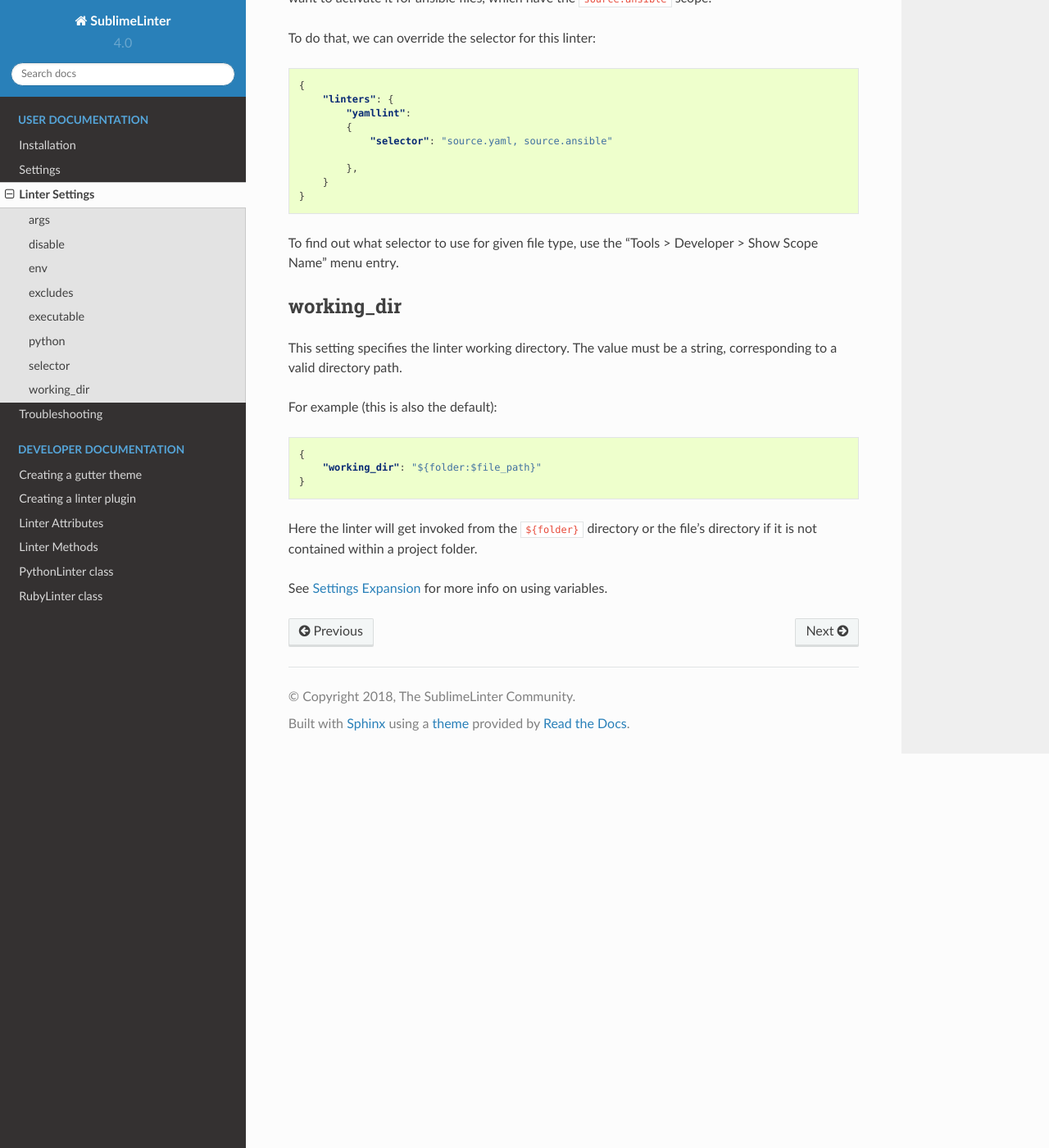
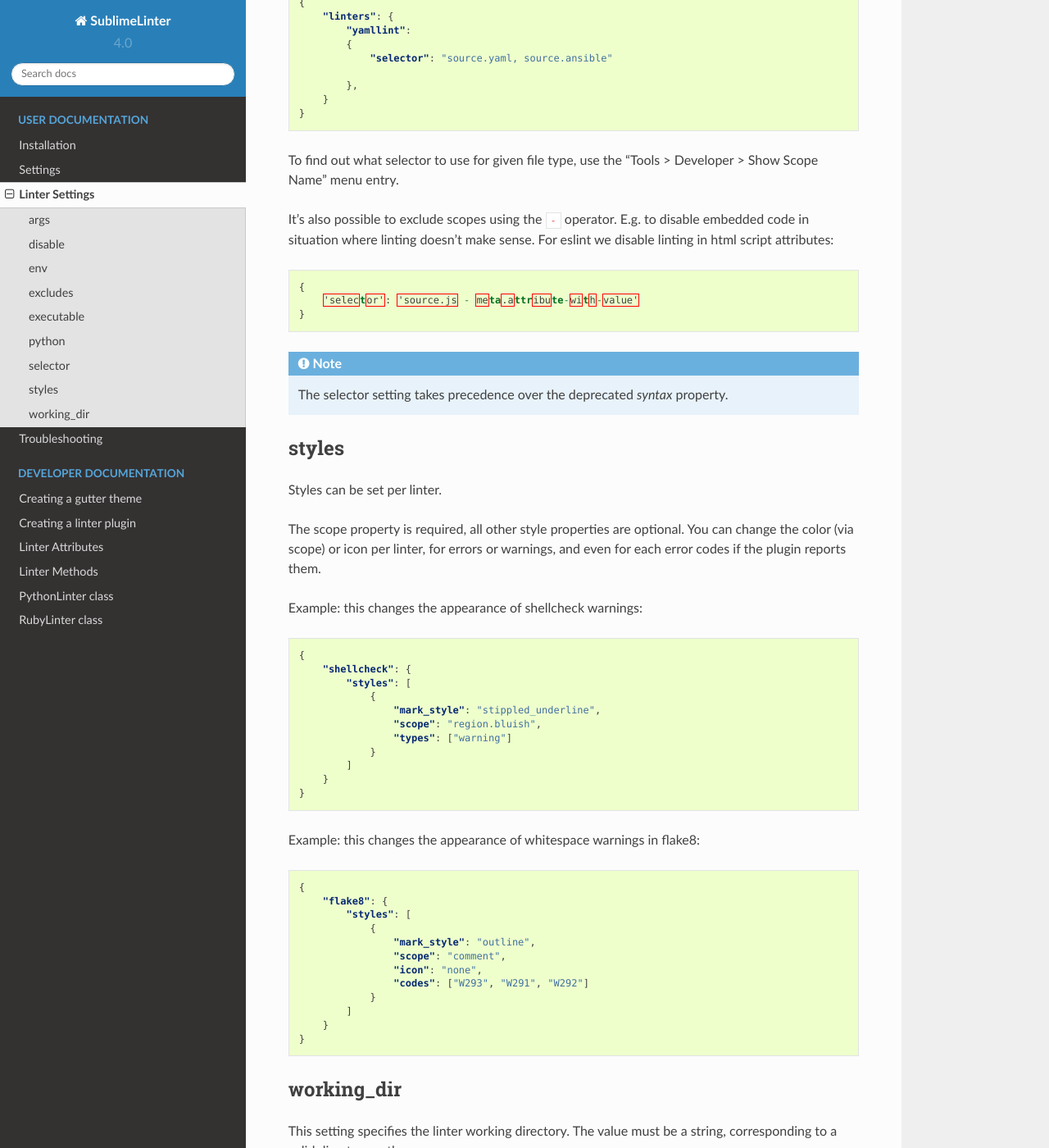
Before and after one commit to SublimeLinter/SublimeLinter, a Sphinx documentation site: the page built from docs/linter_settings.rst, in a window 1280 px wide and 1400 px high, scrolled down 2104 px. Shown: the whole window at 82% size. Built offline with Sphinx 7.4.7 and the Read the Docs theme 2.0.0, drawn with Linux system fonts in a browser that asks for light colours; some of the changed text lies outside the part shown.

Commit message:
additions to linter settings docs

```diff
--- a/docs/linter_settings.rst
+++ b/docs/linter_settings.rst
@@ -68,7 +68,6 @@ Note that :ref:`Settings Expansion <settings-expansion>` can be used here as wel
 
 executable
 ----------
-
 At any time you can manually set the executable a linter should use. This can
 be a string or a list.
 
@@ -85,7 +84,6 @@ See :ref:`Settings Expansion <settings-expansion>` for more info on using variab
 
 python
 ------
-
 This should point to a python binary on your system. Alternatively
 it can be set to a version, in which case we try to find a python
 binary on your system matching that version (using PATH).
@@ -127,6 +120,65 @@ To do that, we can override the selector for this linter:
 To find out what selector to use for given file type, use the
 "Tools > Developer > Show Scope Name" menu entry.
 
+It's also possible to exclude scopes using the ``-`` operator.
+E.g. to disable embedded code in situation where linting doesn't make sense.
+For eslint we disable linting in html script attributes:
+
+.. code-block:: json
+
+    {
+        'selector': 'source.js - meta.attribute-with-value'
+    }
+
+
+.. note::
+
+    The selector setting takes precedence over the deprecated `syntax` property.
+
+
+
+styles
+------
+Styles can be set per linter.
+
+The scope property is required, all other style properties are optional.
+You can change the color (via scope) or icon per linter, for errors or warnings,
+and even for each error codes if the plugin reports them.
+
+Example: this changes the appearance of shellcheck warnings:
+
+.. code-block:: json
+
+    {
+        "shellcheck": {
+            "styles": [
+                {
+                    "mark_style": "stippled_underline",
+                    "scope": "region.bluish",
+                    "types": ["warning"]
+                }
+            ]
+        }
+    }
+
+Example: this changes the appearance of whitespace warnings in flake8:
+
+.. code-block:: json
+
+    {
+        "flake8": {
+            "styles": [
+                {
+                    "mark_style": "outline",
+                    "scope": "comment",
+                    "icon": "none",
+                    "codes": ["W293", "W291", "W292"]
+                }
+            ]
+        }
+    }
+
+
 
 working_dir
 -----------
```
Also changed, not shown: other parts of docs/linter_settings.rst (+0 -5 lines).
